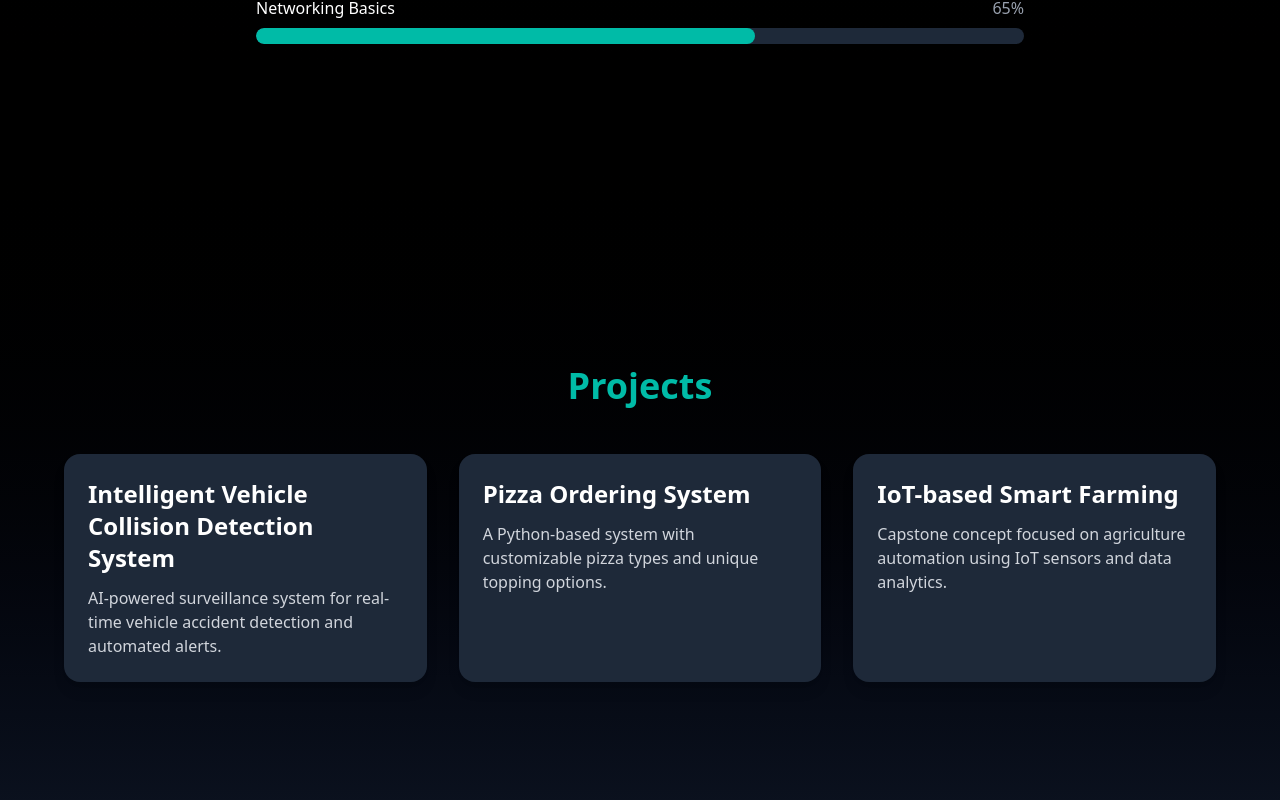
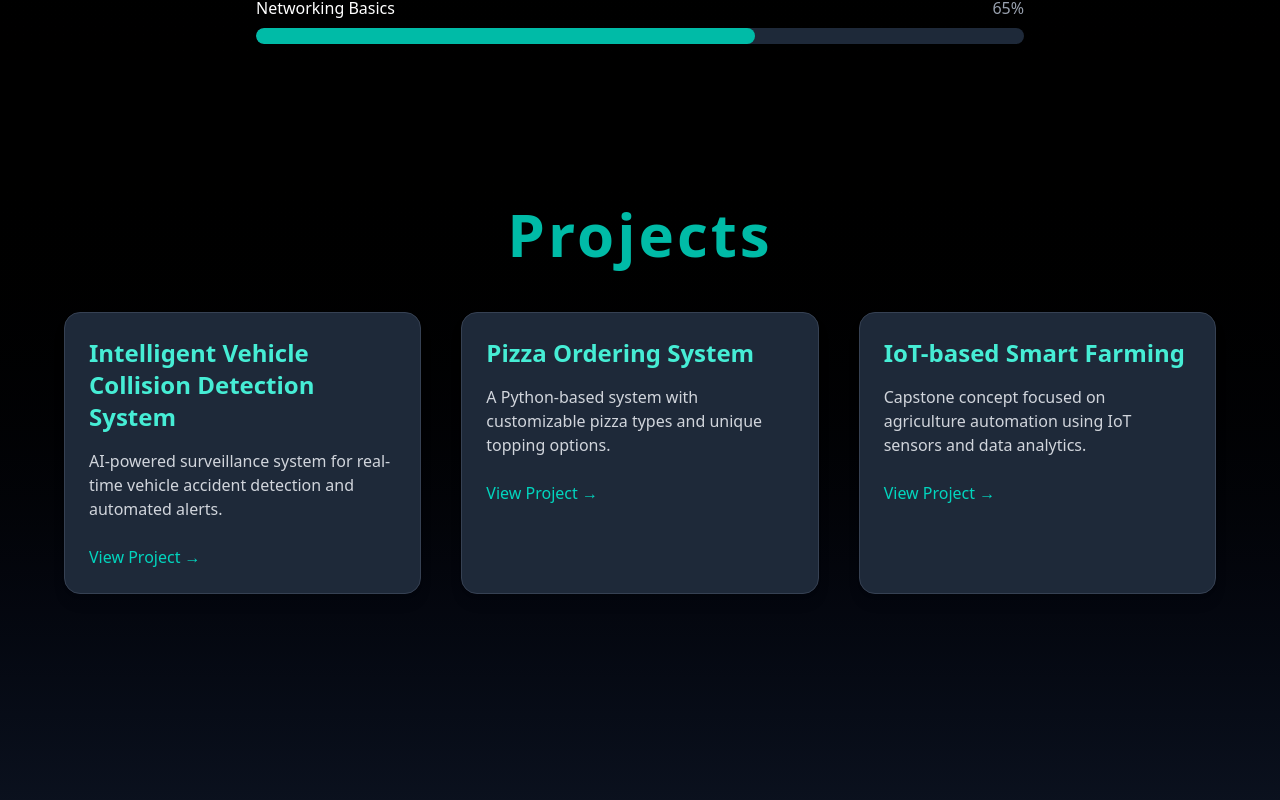
Before and after one commit to bansoyborgs/portfolio, a React (Vite) app: page / in a window 1280 px wide. Shown: the part 2420-3220 px from the top of the page. Built offline with nearby package versions, Linux system fonts and the light colour scheme.

Commit message:
Update Projects.jsx

```diff
--- a/src/components/Projects.jsx
+++ b/src/components/Projects.jsx
@@ -1,3 +1,4 @@
+// src/components/Projects.jsx
 import { motion } from "framer-motion";
 
 export default function Projects() {
@@ -6,43 +7,60 @@ export default function Projects() {
       title: "Intelligent Vehicle Collision Detection System",
       description:
         "AI-powered surveillance system for real-time vehicle accident detection and automated alerts.",
+      link: "#",
     },
     {
       title: "Pizza Ordering System",
       description:
         "A Python-based system with customizable pizza types and unique topping options.",
+      link: "#",
     },
     {
       title: "IoT-based Smart Farming",
       description:
         "Capstone concept focused on agriculture automation using IoT sensors and data analytics.",
+      link: "#",
     },
   ];
 
   return (
     <section
       id="projects"
-      className="min-h-screen flex flex-col justify-center items-center px-6 py-20 bg-gradient-to-b from-black to-gray-900"
+      className="min-h-screen px-6 py-20 bg-gradient-to-b from-black to-gray-900"
     >
       <motion.h2
-        initial={{ opacity: 0, y: 20 }}
+        initial={{ opacity: 0, y: 30 }}
         whileInView={{ opacity: 1, y: 0 }}
         transition={{ duration: 0.8 }}
         viewport={{ once: true }}
-        className="text-4xl font-bold mb-12 text-teal-500"
+        className="text-5xl md:text-6xl font-extrabold text-center text-teal-500 mb-12 tracking-wider"
       >
         Projects
       </motion.h2>
 
-      <div className="grid md:grid-cols-3 gap-8 max-w-6xl">
-        {projects.map((project, index) => (
+      <div className="grid md:grid-cols-3 gap-10 max-w-6xl mx-auto">
+        {projects.map((project, idx) => (
           <motion.div
-            key={index}
-            whileHover={{ scale: 1.05 }}
-            className="p-6 bg-gray-800 rounded-2xl shadow-lg hover:shadow-teal-500/50 transition"
+            key={idx}
+            initial={{ opacity: 0, y: 20 }}
+            whileInView={{ opacity: 1, y: 0 }}
+            transition={{ delay: idx * 0.2, duration: 0.8 }}
+            viewport={{ once: true }}
+            whileHover={{ scale: 1.05, y: -5 }}
+            className="bg-gray-800 p-6 rounded-2xl shadow-lg border border-gray-700 hover:border-teal-400 transition-all"
           >
-            <h3 className="text-2xl font-semibold mb-3">{project.title}</h3>
-            <p className="text-gray-300">{project.description}</p>
+            <h3 className="text-2xl font-semibold mb-4 text-teal-300">
+              {project.title}
+            </h3>
+            <p className="text-gray-300 mb-6">{project.description}</p>
+            <a
+              href={project.link}
+              className="text-teal-400 hover:text-teal-500 font-medium transition"
+              target="_blank"
+              rel="noreferrer"
+            >
+              View Project →
+            </a>
           </motion.div>
         ))}
       </div>
```
